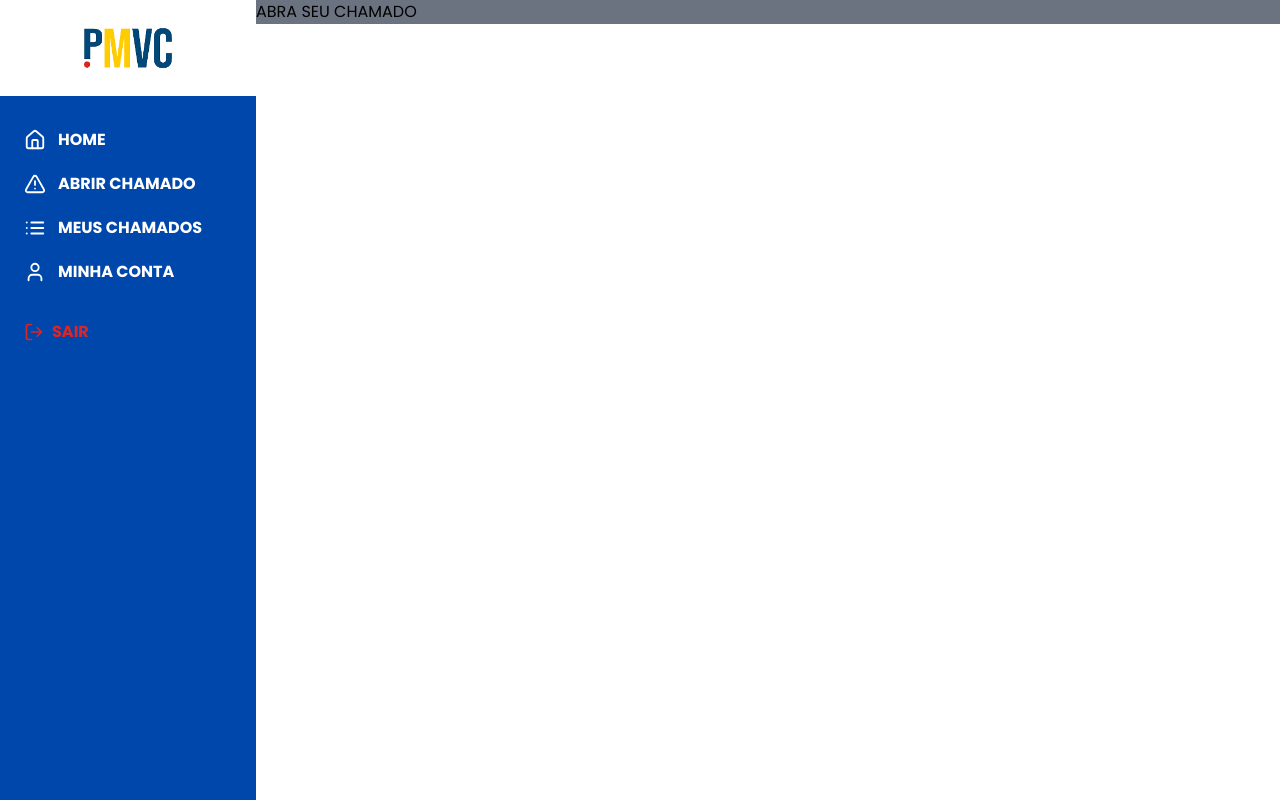
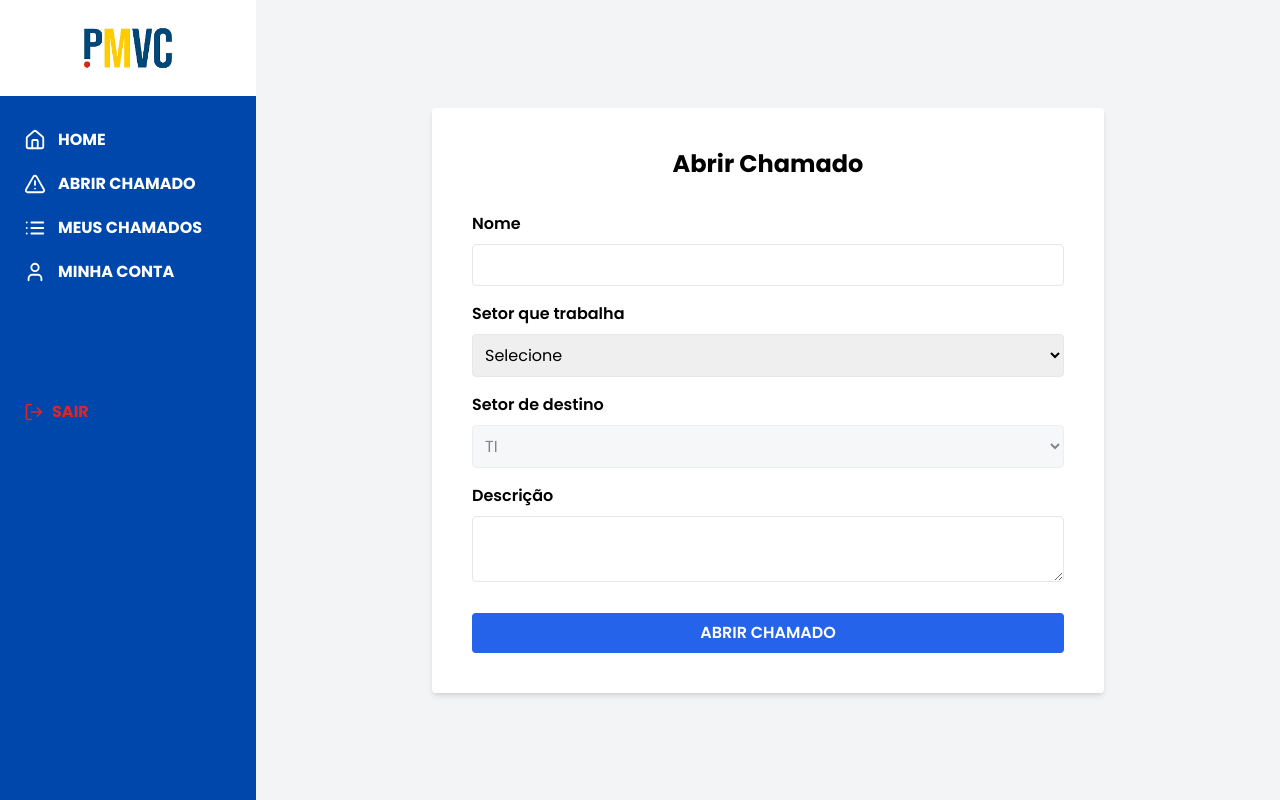
Before and after one commit to KIERME/pmvc-front, a React (Vite) app: page /abrirChamado in a window 1280 px wide. Built offline with nearby package versions, Linux system fonts and the light colour scheme.

Commit message:
PAGINA ABRIR CHAMADO QUASE PRONTA, SO FALTA FUNCIONAR

```diff
--- a/src/components/sidebar.tsx
+++ b/src/components/sidebar.tsx
@@ -12,19 +12,19 @@ export default function Sidebar() {
           </div>
         </div>
         <nav className="flex flex-col gap-5 px-6 pt-8">
-          <a href="#" className="flex items-center gap-3 text-white font-bold hover:text-blue-700">
+          <a href="#" className="flex items-center gap-3 text-white font-bold hover:text-[#FFCC00]">
             <Home size={22} /> HOME
           </a>
-          <Link to={'/abrirChamado'} className="flex items-center gap-3 text-white font-bold hover:text-blue-700">
+          <Link to={'/abrirChamado'} className="flex items-center gap-3 text-white font-bold hover:text-[#FFCC00]">
             <AlertTriangle size={22} /> ABRIR CHAMADO
           </Link>
-          <a href="#" className="flex items-center gap-3 text-white font-bold hover:text-blue-700">
+          <a href="#" className="flex items-center gap-3 text-white font-bold hover:text-[#FFCC00]">
             <List size={22} /> MEUS CHAMADOS
           </a>
-          <a href="#" className="flex items-center gap-3 text-white font-bold hover:text-blue-700">
+          <a href="#" className="flex items-center gap-3 text-white font-bold hover:text-[#FFCC00]">
             <User size={22} /> MINHA CONTA
           </a>
-          <a href="#" className="flex items-center py-4 gap-2 text-red-600 font-bold hover:text-red-800 mb-4">
+          <a href="#" className="flex items-center mt-24 gap-2 text-red-600 font-bold hover:text-red-800 mb-4">
           <LogOut size={20} /> SAIR
           </a>
         </nav>
--- a/src/pages/abrirChamado.tsx
+++ b/src/pages/abrirChamado.tsx
@@ -1,10 +1,73 @@
 import Layout from '../components/layout';
-
+import React from 'react';
+import { useState } from 'react';
 
 export default function abrirChamado() {
+
+    const [nome, setNome] = useState("");
+        const [setorOrigem, setSetorOrigem] = useState("");
+        const [descricao, setDescricao] = useState("");
+
+        const setores = ["RH", "SEF", "SENJ", "SEA", "PAT"];
+
+        const handleSubmit = (e: React.FormEvent) => {
+            e.preventDefault();
+            console.log({ nome, setorOrigem, descricao });
+            // aqui você pode enviar via fetch/axios
+        };
+
   return (
     <Layout>
-      <h1 className='bg-gray-500'>ABRA SEU CHAMADO</h1>
+        <div className="min-h-screen flex items-center justify-center bg-gray-100">
+        <form onSubmit={handleSubmit} className="bg-white p-10 rounded shadow-md w-full max-w-2xl">
+            <h1 className="text-2xl font-bold text-center mb-8">Abrir Chamado</h1>
+
+            <label className="block mb-2 font-semibold">Nome</label>
+            <input
+          className="w-full mb-4 p-2 border rounded"
+          value={nome}
+          onChange={(e) => setNome(e.target.value)}
+          required
+        />
+
+        <label className="block mb-2 font-semibold">Setor que trabalha</label>
+        <select
+          className="w-full mb-4 p-2 border rounded"
+          value={setorOrigem}
+          onChange={(e) => setSetorOrigem(e.target.value)}
+          required
+        >
+          <option value="" disabled>Selecione</option>
+          {setores.map((s) => (
+            <option key={s} value={s}>{s}</option>
+          ))}
+        </select>
+
+        <label className="block mb-2 font-semibold">Setor de destino</label>
+        <select
+            className="w-full mb-4 p-2 border rounded bg-gray-100 text-gray-600 cursor-not-allowed"
+            value="TI"
+            disabled
+            >
+            <option value="TI">TI</option>
+        </select>
+
+        <label className="block mb-2 font-semibold">Descrição</label>
+        <textarea
+          className="w-full mb-6 p-2 border rounded"
+          value={descricao}
+          onChange={(e) => setDescricao(e.target.value)}
+          required
+        />
+
+        <button
+          type="submit"
+          className="w-full bg-blue-600 hover:bg-blue-700 text-white py-2 rounded font-semibold"
+        >
+          ABRIR CHAMADO
+        </button>
+      </form>
+    </div>
     </Layout>
   );
 }
```
